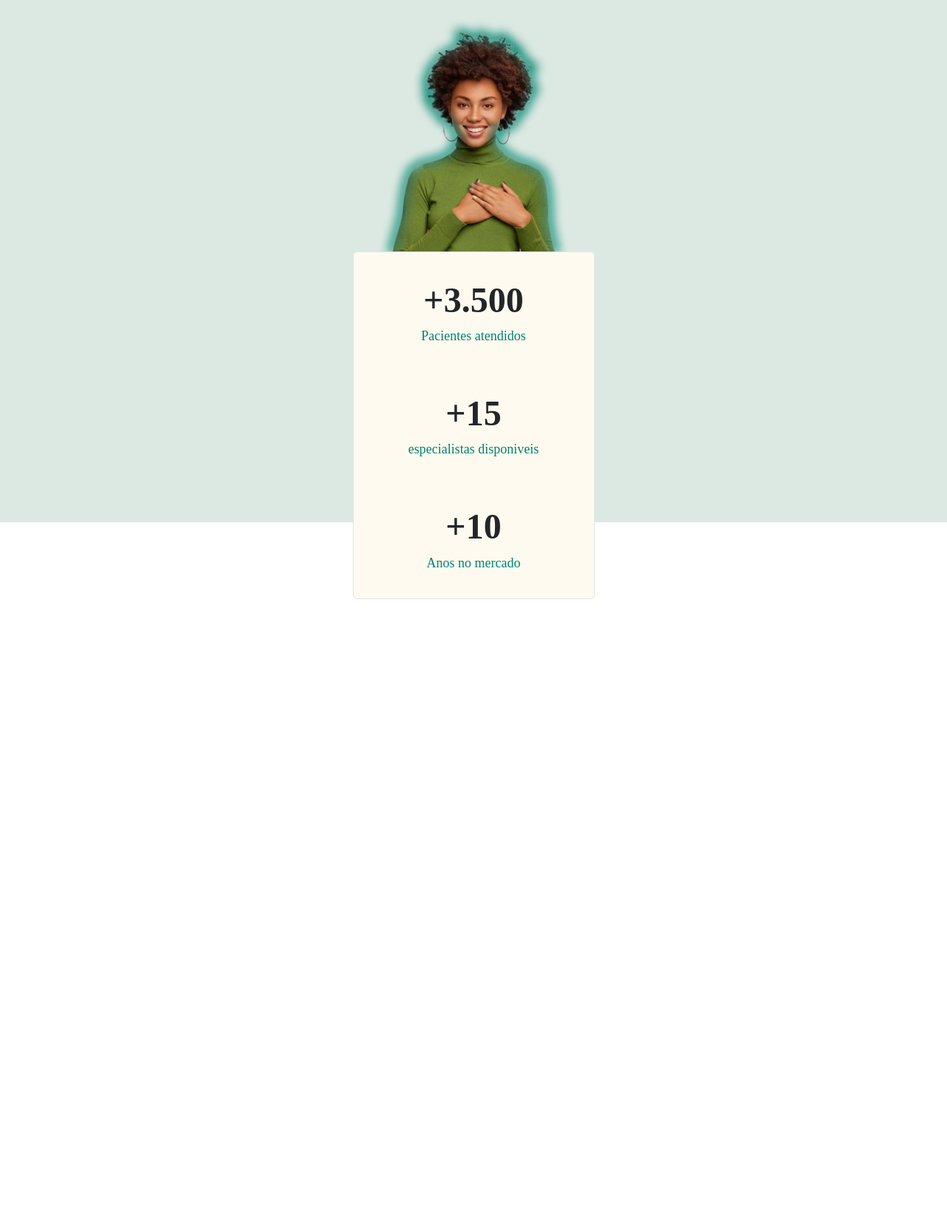
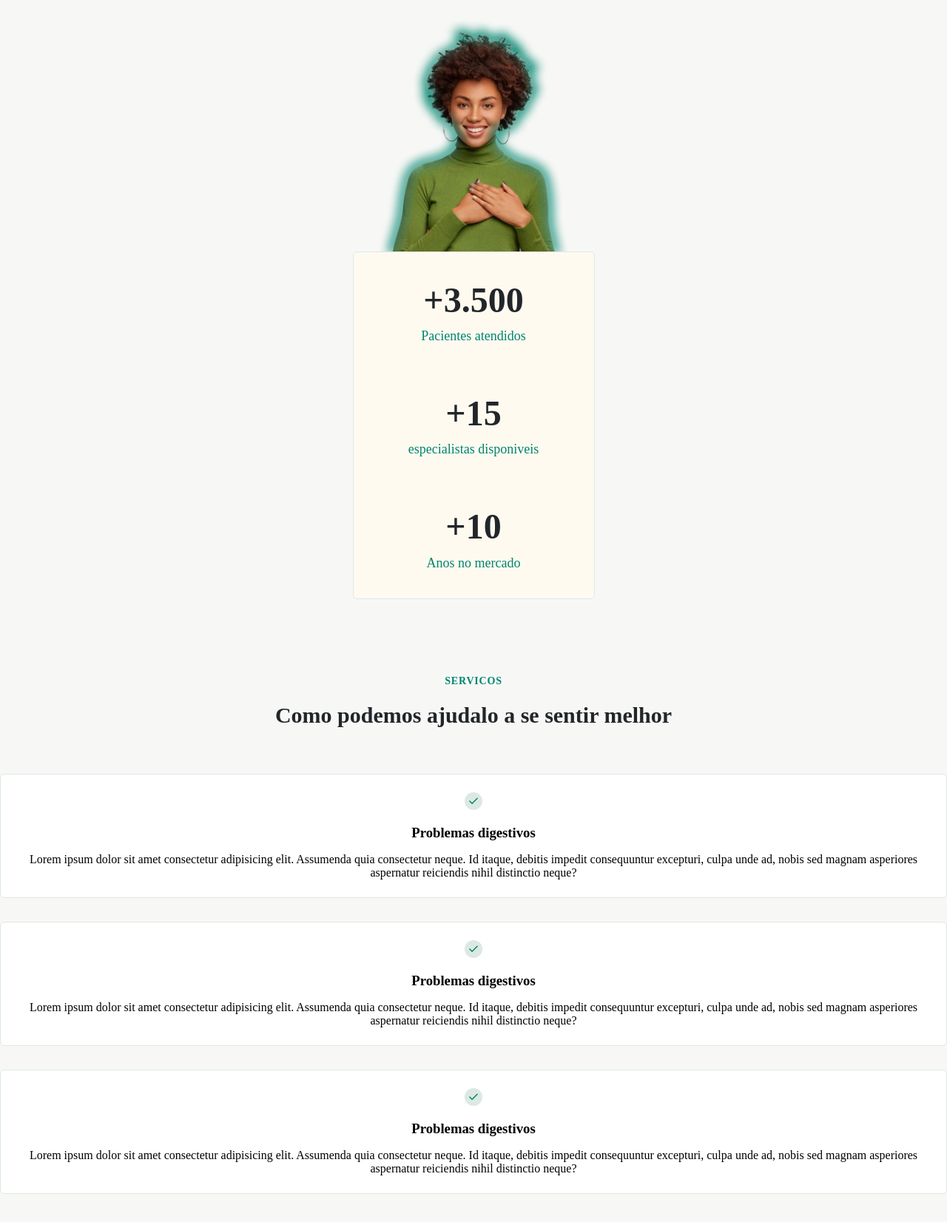
Before and after one commit to MatheusFariasFernandess/NLW, a plain HTML site: page index.html in a window 1280 px wide. Shown: the part 446-2098 px from the top of the page at 74% size. Before the commit the page ends 1256 px from the top, so only its background shows below. Drawn offline with nearby package versions, Linux system fonts and the light colour scheme.

Commit message:
Estage 2

```diff
--- a/index.html
+++ b/index.html
@@ -1,6 +1,7 @@
 <!DOCTYPE html>
 <html lang="en">
   <head>
+    <script src="https://unpkg.com/scrollreveal"></script>
     <link rel="stylesheet" href="style.css" />
     <meta charset="UTF-8" />
     <meta http-equiv="X-UA-Compatible" content="IE=edge" />
@@ -9,9 +10,9 @@
   </head>
 
   <body onscroll="onScroll()" /*class="menu-expanded"*/>
-    <nav id="navigation" class="">
+    <nav id="navigation" class="#">
       <div class="wrapper">
-        <a class="logo" href="#"
+        <a class="logo" href="#home"
           ><svg
             width="133"
             height="18"
@@ -64,9 +65,9 @@
 
         <div class="menu">
           <ul>
-            <li><a href="#">Inicio</a></li>
-            <li><a href="#">Servicos</a></li>
-            <li><a href="#">Sobre</a></li>
+            <li><a onclick="closeMenu()" href="#home">Inicio</a></li>
+            <li><a onclick="closeMenu()" href="#services">Servicos</a></li>
+            <li><a onclick="closeMenu()" href="#about">Sobre</a></li>
           </ul>
 
           <a class="button" href="#">Agende sua consulta</a>
@@ -143,7 +144,7 @@
       </div>
     </nav>
 
-    <header class="wrapper">
+    <header id="home" class="wrapper">
       <h4>BOAS-VINDAS A DOCTORCARE</h4>
       <h1>Assistencia medica simplificada para todos</h1>
       <p>
@@ -166,7 +167,7 @@
         Agende sua consulta
       </button>
 
-      <img src="/assets/Foto.png" />
+      <img src="assets/Foto.png" />
 
       <div class="stats">
         <div class="stat">
@@ -187,11 +188,41 @@
     </header>
 
       <section id="services">
+         <div class="wrapperr">
+            <header>
+              <h4>Servicos</h4>
+              <h2>Como podemos ajudalo a se sentir melhor</h2>
+            </header>
 
-         <div class="wrapper">
+            <div class="cards">
+
+              <div class="card">
+                 <img src="assets/iconePositivo.svg">
+                <h3>Problemas digestivos</h3>
+                <p>Lorem ipsum dolor sit amet consectetur adipisicing elit. Assumenda quia consectetur neque. Id itaque, debitis impedit consequuntur excepturi, culpa unde ad, nobis sed magnam asperiores aspernatur reiciendis nihil distinctio neque?</p>
+              </div>
+
+
+
+              <div class="card">
+                 <img src="assets/iconePositivo.svg">
+                <h3>Problemas digestivos</h3>
+                <p>Lorem ipsum dolor sit amet consectetur adipisicing elit. Assumenda quia consectetur neque. Id itaque, debitis impedit consequuntur excepturi, culpa unde ad, nobis sed magnam asperiores aspernatur reiciendis nihil distinctio neque?</p>
+              </div>
+
+
+
+
+              <div class="card">
+                 <img src="assets/iconePositivo.svg">
+                <h3>Problemas digestivos</h3>
+                <p>Lorem ipsum dolor sit amet consectetur adipisicing elit. Assumenda quia consectetur neque. Id itaque, debitis impedit consequuntur excepturi, culpa unde ad, nobis sed magnam asperiores aspernatur reiciendis nihil distinctio neque?</p>
+              </div>
+
+            </div>
+
 
          </div>
-
       </section>
 
     <script src="main.js"></script>
--- a/main.js
+++ b/main.js
@@ -13,3 +13,7 @@ function openMenu(){
 function closeMenu(){
     document.body.classList.remove('menu-expanded');
 }
+
+//------------DEIXA BONITO MAS BUGA O SITE
+
+ScrollReveal().reveal('#home');
--- a/style.css
+++ b/style.css
@@ -4,7 +4,11 @@
   box-sizing: border-box;
 }
 
-header::before{
+html{
+  scroll-behavior: smooth;
+}
+
+#header::before{
   content: "";
   width: 100%;
   height:calc(108rem + var(--nav-height));
@@ -25,6 +29,7 @@ header::before{
     --braind-beige:hsl(39,100%,97%);
     --brand-light:hsl(148,23%,89%);
     --nav-height:7.2rem;
+    --bg-light:hsl(100,14%,97%);
 }
 
 html,body{
@@ -37,6 +42,8 @@ body{
   text-align: center;
 
   overflow: overlay;
+
+  background-color: var(--bg-light);
 }
 
 .wrapper{
@@ -44,29 +51,33 @@ body{
   margin-inline:auto;
   padding-inline:2.4rem ;
 
+
 }
 
+/* wrapperr{
+   flex-direction: column;
+} */
 
+#home{
 
-header{
-
-  margin-top:calc(4.1rem +var(--nav-height));
+  padding-top:calc(4.1rem +var(--nav-height));
 }
 
-header h4{
+#home h4{
   font-size:1.4rem;
-  color:var(--primary-color);
+   color:var(--primary-color);
+
   margin-bottom:1.6rem;
 }
 
-header h1{
+#home h1{
   font-size:3.4rem;
   color:var(--headline);
   line-height:130%;
   margin-bottom: 2.4rem;
 }
 
-header p{
+#home p{
   font-size: 1.8rem;
   line-height: 150%;
   font-weight: 400;
@@ -75,7 +86,7 @@ header p{
 
 }
 
-header button{
+#home button{
   background-color: var(--primary-color);
   border:none;
   border-radius: 4rem;
@@ -96,7 +107,7 @@ header button{
   gap:1.6rem;
 }
 
-.stats{
+#home .stats{
   height:32.7rem;
   height: 47rem;
   margin-inline: auto;
@@ -112,13 +123,13 @@ header button{
 
 }
 
-.stat p{
+#home .stat p{
   margin: 0;
   color:var(--primary-color);
   line-height:150%;
 }
 
-.stat h3{
+#home .stat h3{
   font-size: 4.8rem;
   color: var(--headline);
   line-height: 130%;
@@ -126,7 +137,7 @@ header button{
   margin-bottom: 0.4rem;
 }
 
-header img{
+#home img{
   width: 26.4rem;
   display: block;
   margin-inline: auto;
@@ -182,6 +193,10 @@ body.menu-expanded .close-menu{
    overflow:hidden;
  }
 
+ .menu{
+  transform:translateY(100%) ;
+ }
+
  body.menu-expanded .menu{
   position: fixed;
   top:0;
@@ -191,7 +206,11 @@ body.menu-expanded .close-menu{
   width:100vw;
   height: 100vh;
 
+  transition:transform 300ms;
+
   padding-top:var(--nav-height) ;
+
+   transform: translateY(0);
 }
 
 /*--------------------------------------------------------------------------------------------*/
@@ -203,6 +222,12 @@ body.menu-expanded nav{
 ul{
   list-style: none;
 }
+
+section{
+  padding-block:10rem;
+}
+
+
 
 .menu ul:nth-child(1){
    display: flex;
@@ -274,3 +299,40 @@ nav button{
   border: none;
 
 }
+#services .cards{
+  display:flex;
+  flex-direction:column;
+  gap:3.2rem;
+}
+
+#services header h4{
+  font-size:1.4rem;
+  line-height:150%;
+  text-transform: uppercase;
+  letter-spacing: 0.08rem;
+
+  color:var(--primary-color);
+  margin-bottom: 1.6rem;
+}
+
+#services header h2{
+ font-size:3rem;
+ line-height: 3.9rem;
+
+ color: var(--headline);
+ margin-bottom: 6rem;
+}
+
+#services .card{
+  padding:2.4rem;
+  text-align: center;
+  /* margin-inline:auto; */
+  background:white;
+
+  border:1px solid var(--brand-light);
+  border-radius:.6rem;
+}
+
+#services .card h3{
+  margin-block:1.6rem;
+}
```
Also changed, not shown: assets/iconePositivo.svg (added).
